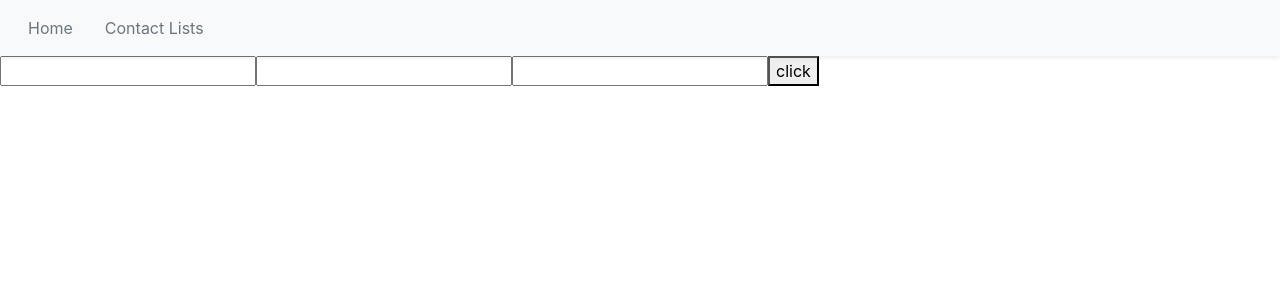
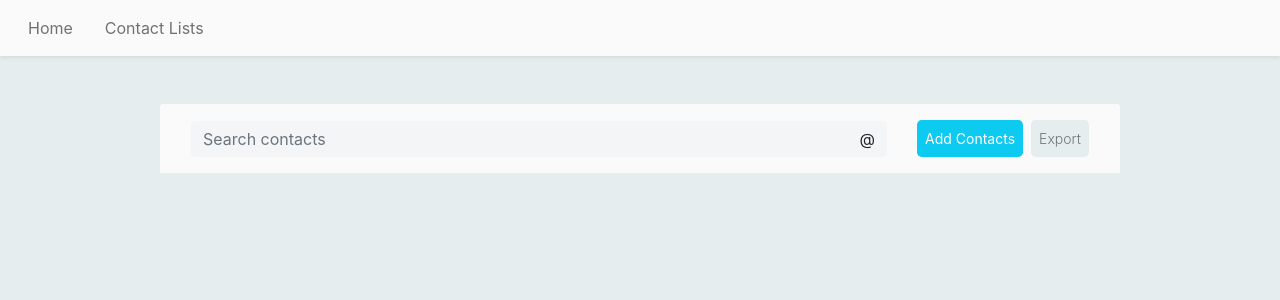
Before and after one commit to turza1994/con-tak, a React (Create React App) app: page / in a window 1280 px wide. Shown: the top 300 px of the page. Built offline with nearby package versions, Linux system fonts and the light colour scheme.

Commit message:
sorting the contact list alphabetically, building contactList page

```diff
--- /dev/null
+++ b/src/components/ContactPageHeader/ContactPageHeader.js
@@ -0,0 +1,20 @@
+import React from 'react';
+import '../../index.css';
+
+const ContactPageHeader = () => {
+    return (
+        <div className="bg-little-grey w-100 p-3 rounded-top d-flex flex-xs-column flex-sm-column flex-md-row flex-row justify-content-around align-items-center">
+            <div className="input-group w-75">
+                <input type="text" className="form-control bg-light-grey border-0" placeholder="Search contacts" aria-label="Recipient's username" aria-describedby="basic-addon2" />
+                <span className="input-group-text bg-light-grey border-0" id="basic-addon2">@</span>
+            </div>
+
+            <div className="buttons d-flex">
+                <button className="btn btn-info btn-sm border-0 rounded-3 text-white me-2 py-2">Add Contacts</button>
+                <button className="btn btn-light btn-sm border-0 rounded-3 bg-grey text-black-50 fw-light lead py-2">Export</button>
+            </div>
+        </div>
+    );
+};
+
+export default ContactPageHeader;
--- a/src/components/Navbar/Navbar.js
+++ b/src/components/Navbar/Navbar.js
@@ -1,9 +1,10 @@
 import React from 'react';
 import { Link } from 'react-router-dom';
+import '../../index.css';
 
 const Navbar = () => {
     return (
-        <nav className="navbar navbar-expand-lg navbar-light bg-light shadow-sm" style={{ minHeight: '6vh' }} >
+        <nav className="navbar navbar-expand-lg navbar-light bg-little-grey shadow-sm mb-5" style={{ minHeight: '6vh' }} >
             <div className="container-fluid">
                 <button className="navbar-toggler" type="button" data-bs-toggle="collapse" data-bs-target="#navbarSupportedContent" aria-controls="navbarSupportedContent" aria-expanded="false" aria-label="Toggle navigation">
                 <span className="navbar-toggler-icon"></span>
@@ -12,10 +13,10 @@ const Navbar = () => {
                 <div className="collapse navbar-collapse" id="navbarSupportedContent">
                     <ul className="navbar-nav me-auto mb-2 mb-lg-0">
                         <li className="nav-item mx-2">
-                            <Link className="nav-link active text-secondary" aria-current="page" to="/">Home</Link>
+                            <Link className="nav-link text-decoration-none text-light-blue" aria-current="page" to="/">Home</Link>
                         </li>
                         <li className="nav-item mx-2">
-                            <Link className="nav-link active text-secondary" aria-current="page" to="/">Contact Lists</Link>
+                            <Link className="nav-link text-decoration-none text-light-blue" aria-current="page" to="/">Contact Lists</Link>
                         </li>
                     </ul>
                 </div>
--- a/src/index.css
+++ b/src/index.css
@@ -5,9 +5,29 @@ body {
     sans-serif;
   -webkit-font-smoothing: antialiased;
   -moz-osx-font-smoothing: grayscale;
+  background-color: #e5edef;
 }
 
 code {
   font-family: source-code-pro, Menlo, Monaco, Consolas, 'Courier New',
     monospace;
 }
+
+.bg-grey{
+  background-color: #e5edef;
+}
+.bg-little-grey{
+  background-color: #fafafa;
+}
+.bg-light-grey{
+  background-color: #f3f5f6;
+}
+.bg-light-blue{
+  background-color: #4ccce9;
+}
+.text-light-grey{
+  color: #c3ccd3
+}
+.text-light-blue{
+  color: #4ccce9;
+}
--- a/src/pages/ContactPage/ContactPage.js
+++ b/src/pages/ContactPage/ContactPage.js
@@ -1,26 +1,15 @@
-import React, { useState } from 'react';
-import { useDispatch, useSelector } from 'react-redux';
-import { addContact } from '../../redux/contactSlice';
+import React from 'react';
+import { useSelector } from 'react-redux';
+import ContactPageHeader from '../../components/ContactPageHeader/ContactPageHeader';
+import '../../index.css';
 
 const ContactPage = () => {
-    const dispatch = useDispatch();
-    const [name, setName] = useState("")
-    const [email, setEmail] = useState("")
-    const [number, setNumber] = useState("")
-
     const contacts = useSelector((state) => state.contacts.contacts)
     console.log(contacts);
 
-    const handleSubmit = async ()=>{
-        dispatch(addContact({name, email, number}))
-    }
-
     return (
-        <div>
-            <input type="text" name="name" onBlur={(e)=>setName(e.target.value)} />
-            <input type="text" name="email" onBlur={(e)=>setEmail(e.target.value)} />
-            <input type="number" name="number" onBlur={(e)=>setNumber(e.target.value)} />
-            <button onClick={handleSubmit}>click</button>
+        <div className="m-5 w-75 mx-auto rounded bg-light-grey">
+            <ContactPageHeader />
         </div>
     );
 };
--- a/src/redux/contactSlice.js
+++ b/src/redux/contactSlice.js
@@ -23,7 +23,8 @@ const addContactToDB = async (name, email, number)=>{
 }
 
 export const getContactsFromDB = async ()=>{
-    const contacts = await db.contacts.toArray()
+    let contacts = await db.contacts.toArray()
+    contacts = contacts.sort((a, b) => a.name<b.name && -1)
     return contacts;
 }
 
```
Also changed, not shown: src/components/AddContactForm/AddContactForm.js (added, +25 -0 lines).
